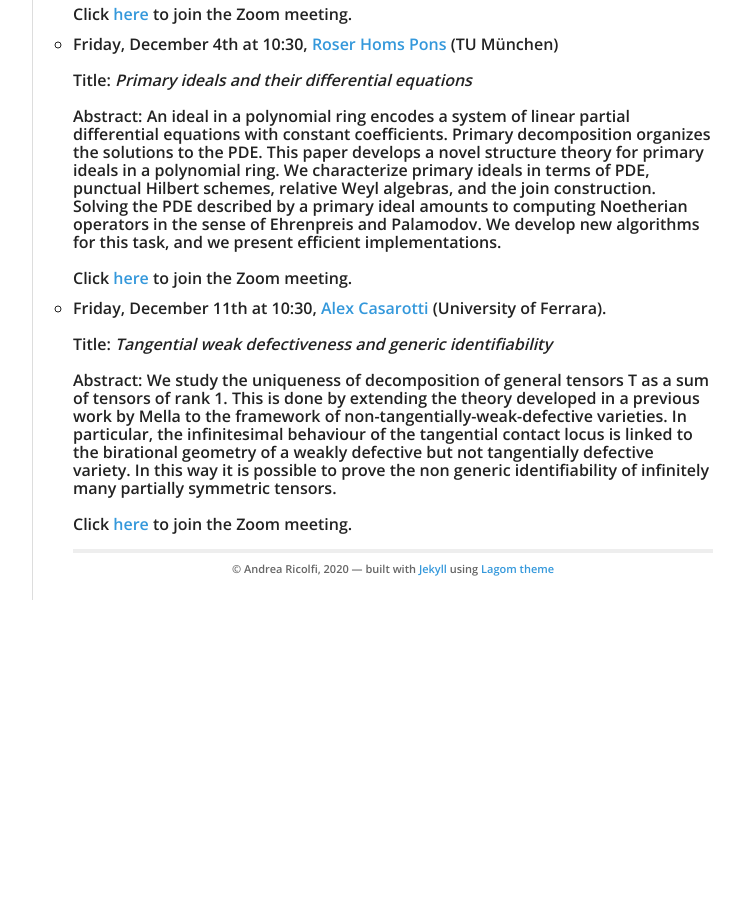
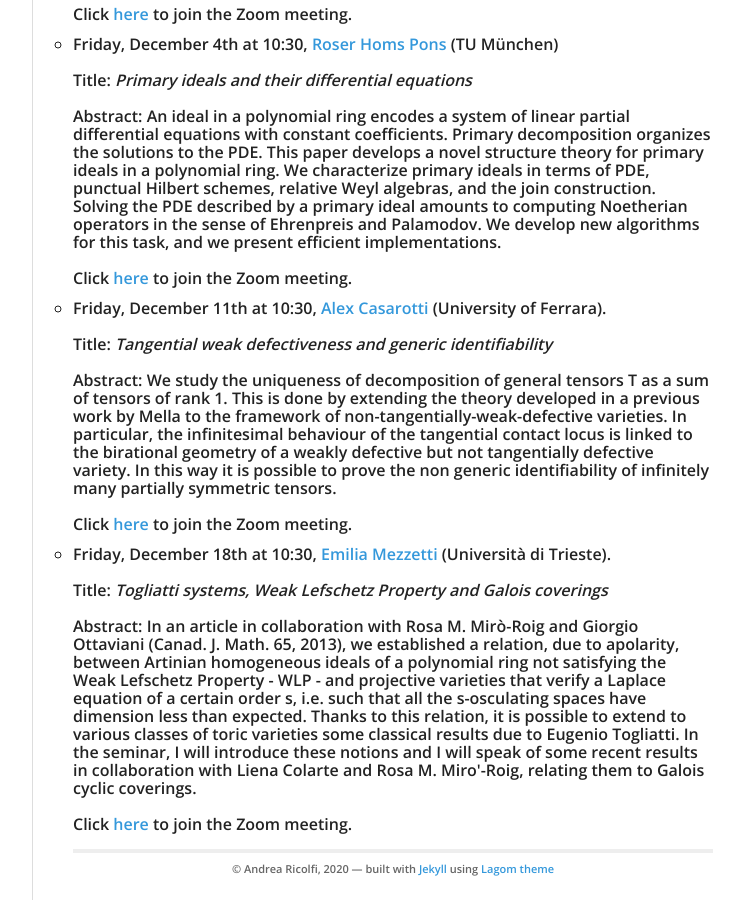
Before and after one commit to atricolfi/atricolfi.github.io, a Jekyll site: the page built from AGseminar.html, in a window 1280 px wide and 900 px high, scrolled down 829 px. Shown: the whole window, without its empty margins (378-1122 px from the left). Built offline with Jekyll 4.4.1, drawn with Linux system fonts in a browser that asks for light colours; before the commit the page ends 1429 px from its top, so only the background shows below that.

Commit message:
Update AGseminar.html

```diff
--- a/AGseminar.html
+++ b/AGseminar.html
@@ -85,6 +85,23 @@ Upcoming talks
      <br>
      Click <a href="https://us02web.zoom.us/j/86702228099">here</a> to join the Zoom meeting.
      </li>
+     <li> Friday, December 18th at 10:30, <a href="https://dmi.units.it/~mezzette/">Emilia Mezzetti</a> (Università di Trieste).
+    <br>
+    <br>
+    Title: <em>Togliatti systems, Weak Lefschetz Property and Galois coverings</em>
+    <br>
+    <br>
+    Abstract: In an article in collaboration with Rosa M. Mirò-Roig and Giorgio Ottaviani (Canad. J. Math. 65, 2013),
+       we established a relation, due to apolarity, between Artinian homogeneous ideals of a polynomial ring not satisfying
+       the Weak Lefschetz Property - WLP - and projective varieties that verify a Laplace equation of a certain order s, i.e.
+       such that all the s-osculating spaces have dimension less than expected. Thanks to this relation, it is possible to
+       extend to various classes of toric varieties some classical results due to Eugenio Togliatti. In the seminar, I will
+       introduce these notions and I will speak of some recent results in collaboration with Liena Colarte and
+       Rosa M. Miro'-Roig, relating them to Galois cyclic coverings.
+     <br>
+     <br>
+     Click <a href="https://us02web.zoom.us/j/82096980423">here</a> to join the Zoom meeting.
+     </li>
   </ul>
 
 
```
